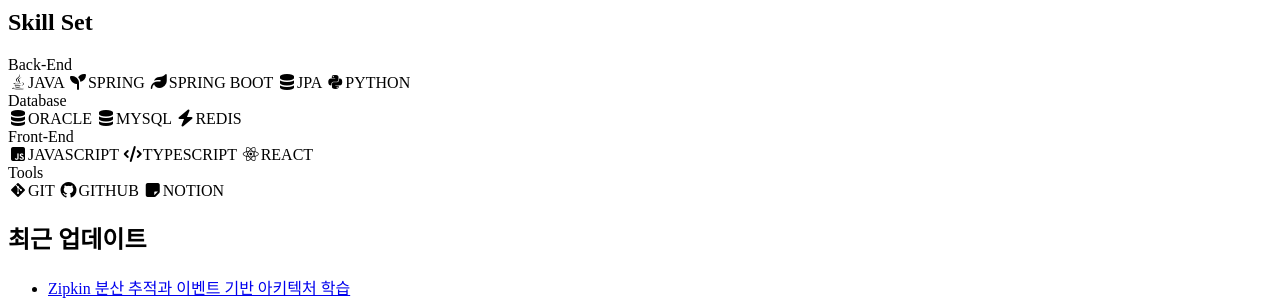
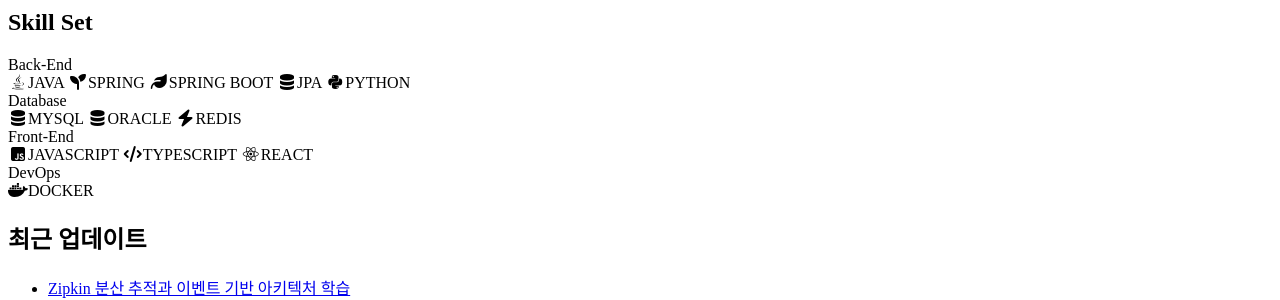
Before and after one commit to sinyeowon/sinyeowon.github.io, a Jekyll site: the page built from _tabs/about.md, in a window 1280 px wide. Shown: the part 1339-1639 px from the top of the page. Built offline with Jekyll 4.4.1, drawn with Linux system fonts in a browser that asks for light colours; cached includes are drawn as plain includes; nearby versions of some CDN libraries; some web fonts are replaced.

Commit message:
fix(about): update Skill Set section on about page

```diff
--- a/_tabs/about.md
+++ b/_tabs/about.md
@@ -44,8 +44,8 @@
       <div class="about-skill-row">
         <div class="about-skill-category">Database</div>
         <div class="about-skill-badges">
+          <span class="skill-badge badge-mysql"><i class="fas fa-database"></i>MYSQL</span>
           <span class="skill-badge badge-oracle"><i class="fas fa-database"></i>ORACLE</span>
-          <span class="skill-badge badge-mysql"><i class="fas fa-database"></i>MYSQL</span>
           <span class="skill-badge badge-redis"><i class="fas fa-bolt"></i>REDIS</span>
         </div>
       </div>
@@ -58,11 +58,9 @@
         </div>
       </div>
       <div class="about-skill-row">
-        <div class="about-skill-category">Tools</div>
+        <div class="about-skill-category">DevOps</div>
         <div class="about-skill-badges">
-          <span class="skill-badge badge-git"><i class="fab fa-git-alt"></i>GIT</span>
-          <span class="skill-badge badge-github"><i class="fab fa-github"></i>GITHUB</span>
-          <span class="skill-badge badge-notion"><i class="fas fa-sticky-note"></i>NOTION</span>
+          <span class="skill-badge badge-docker"><i class="fab fa-docker"></i>DOCKER</span>
         </div>
       </div>
     </div>
```
